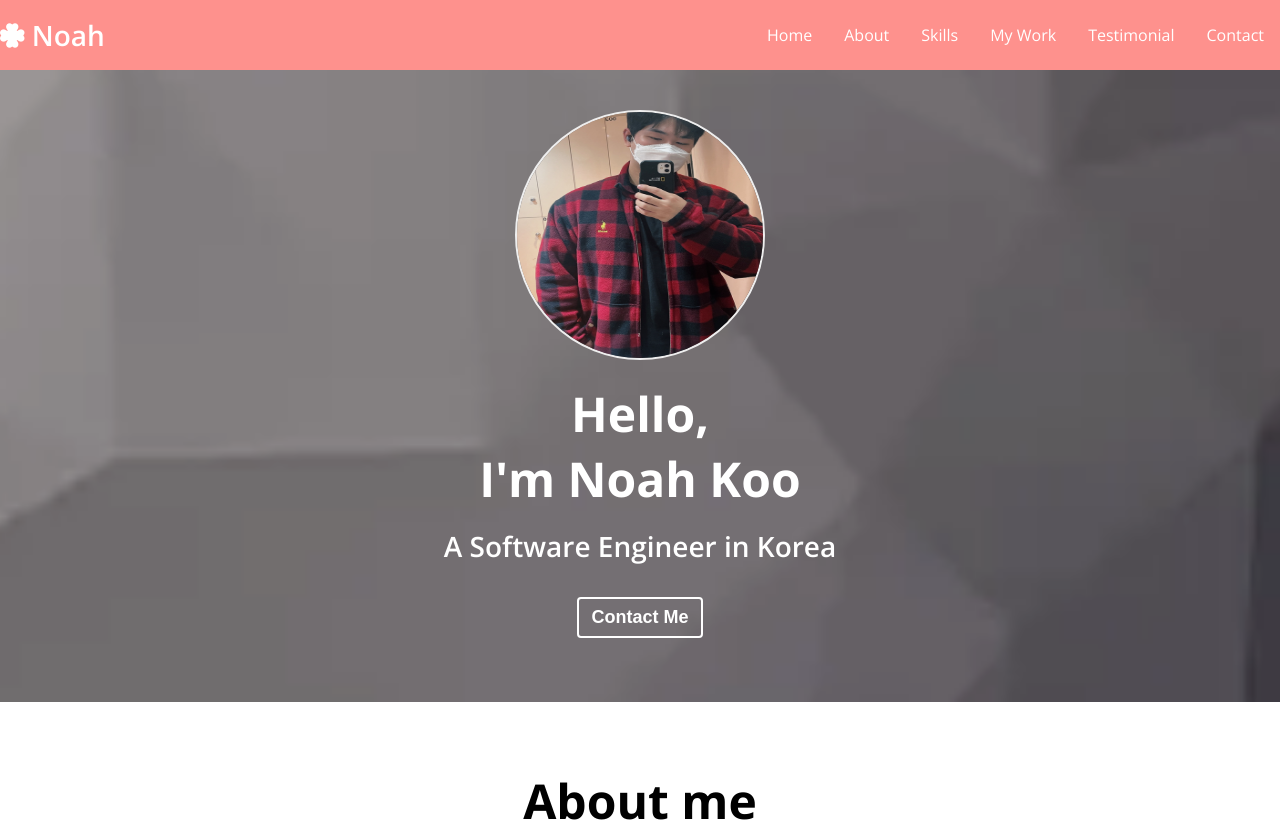
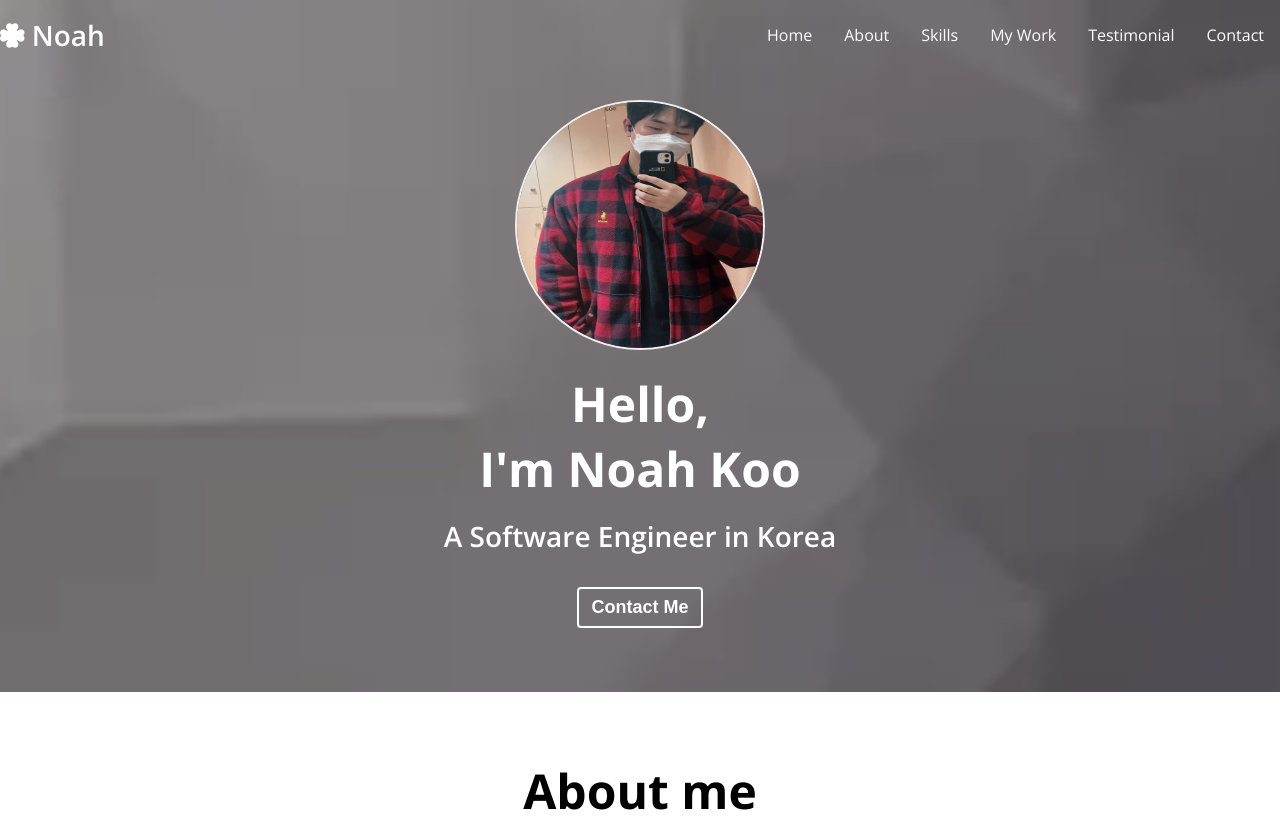
Before and after one commit to NoahKoo/Noah-s-Portfolio, a plain HTML site: page index.html in a window 1280 px wide. Shown: the top 836 px of the page. Drawn offline with nearby package versions, Linux system fonts and the light colour scheme.

Commit message:
JS: Navbar

```diff
--- a/index.html
+++ b/index.html
@@ -20,7 +20,7 @@
       rel="stylesheet"
     />
     <link rel="stylesheet" href="style.css" />
-    <script scr="main.js" defer></script>
+    <script src="main.js" defer></script>
   </head>
   <body>
     <!--Navbar-->
@@ -31,7 +31,7 @@
       </div>
       <div class="navbar__menu">
         <ul class="navbar__menu">
-          <li class="navbar__menu__item">Home</li>
+          <li class="navbar__menu__item active">Home</li>
           <li class="navbar__menu__item">About</li>
           <li class="navbar__menu__item">Skills</li>
           <li class="navbar__menu__item">My Work</li>
--- a/main.js
+++ b/main.js
@@ -0,0 +1,14 @@
+'use strict';
+
+// Make navbar transparent when it is on the top
+const navbar = document.querySelector('#navbar');
+const navbarHeight = navbar.getBoundingClientRect().height;
+document.addEventListener('scroll', () => {
+  console.log(window.scrollY);
+  console.log(`navbarHeight: ${navbarHeight}`);
+  if (window.scrollY > navbarHeight) {
+    navbar.classList.add('navbar--dark');
+  } else {
+    navbar.classList.remove('navbar--dark');
+  }
+});
--- a/style.css
+++ b/style.css
@@ -94,11 +94,19 @@ p {
 
 /* Navbar */
 #navbar {
+  position: fixed;
+  width: 100%;
   display: flex;
   justify-content: space-between;
-  background-color: var(--color-pink);
+  background-color: transparent;
   align-items: center;
   color: var(--color-white);
+  transition: all var(--animation-duration) ease-in-out;
+}
+
+#navbar.navbar--dark {
+  background-color: var(--color-pink);
+  padding: 8px;
 }
 
 .navbar__menu {
@@ -134,6 +142,7 @@ p {
 #home {
   background: url('imgs/testimonial/backgorund.png') center/cover no-repeat;
   padding: 40px;
+  padding-top: 100px;
   text-align: center;
 }
 
```
